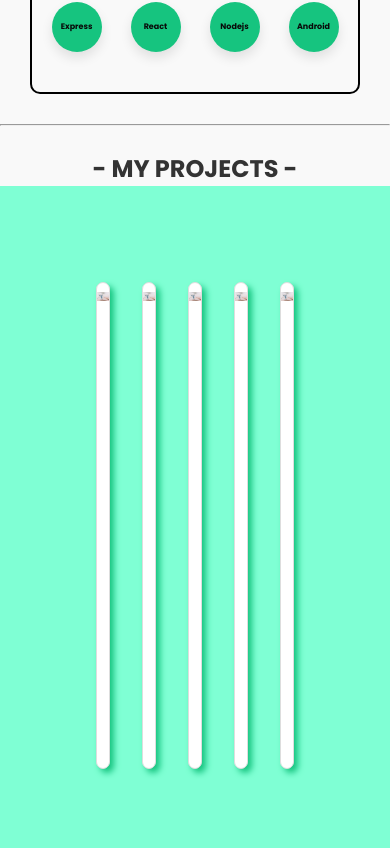
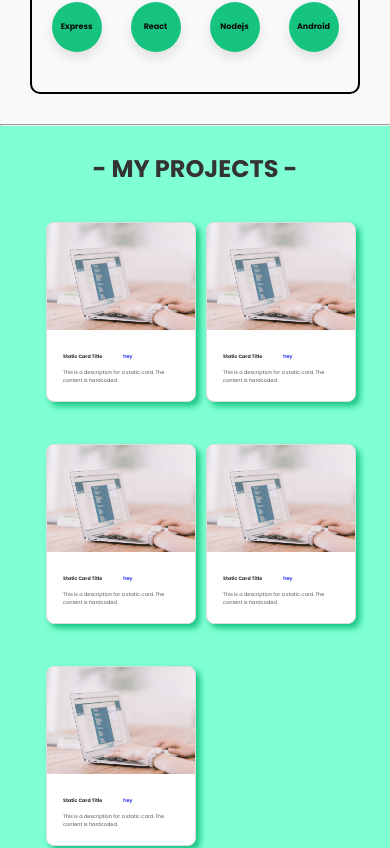
Before and after one commit to anjali012005/ANJALI_RESUME, a React (Create React App) app in the folder frontend/: page / in a window 390 px wide. Shown: the part 939-1787 px from the top of the page. Built offline with nearby package versions, Linux system fonts and the light colour scheme.

Commit message:
added responsiveness

```diff
--- a/frontend/src/Components/Projects/Projects.css
+++ b/frontend/src/Components/Projects/Projects.css
@@ -57,3 +57,350 @@
     font-size: 1rem;
     color: #555;
 }
+
+@media(max-width: 1245px){
+    .projects-card-container {
+        display:grid ;
+        grid-template-columns: repeat(3, 200px);
+        margin-left: -120px;
+        margin-top: -60px;
+    }
+    .projects-container {
+        height: 150vh;
+    }
+
+}
+
+@media(max-width: 991px){
+    .projects-card-container {
+        display:grid ;
+        grid-template-columns: repeat(3, 180px);
+        margin-left: -120px;
+        margin-top: -60px;
+    }
+    .projects-container {
+        height: 150vh;
+    }
+    .project-card {
+        width: 270px;
+        height: 320px;
+    }
+
+    .static-card-title{
+        font-size: 1rem;
+    }
+    .static-card-content a{
+        font-size: 15px;
+    }
+    .static-card-description{
+        font-size: 12px;
+    }
+
+}
+
+@media(max-width: 871px){
+    .projects-card-container {
+        display:grid ;
+        grid-template-columns: repeat(3, 160px);
+        margin-left: -120px;
+        margin-top: -60px;
+    }
+    .projects-container {
+        height: 150vh;
+    }
+    .project-card {
+        width: 250px;
+        height: 300px;
+    }
+
+    .static-card-title{
+        font-size: 1rem;
+    }
+    .static-card-content a{
+        font-size: 15px;
+    }
+    .static-card-description{
+        font-size: 12px;
+    }
+
+}
+
+@media(max-width: 807px){
+    .projects-card-container {
+        display:grid ;
+        grid-template-columns: repeat(3, 160px);
+        margin-left: -70px;
+        margin-top: -60px;
+    }
+    .projects-container {
+        height: 150vh;
+    }
+    .project-card {
+        width: 200px;
+        height: 250px;
+    }
+
+    .static-card-title{
+        font-size: 0.6rem;
+    }
+    .static-card-content a{
+        font-size: 12px;
+    }
+    .static-card-description{
+        font-size: 10px;
+    }
+
+}
+
+@media(max-width: 706px){
+    .projects-card-container {
+        gap:50px;
+    }
+
+}
+
+@media(max-width: 660px){
+    .projects-card-container {
+        margin-left: -80px;
+    }
+
+}
+
+@media(max-width: 646px){
+    .project-card {
+        width: 180px;
+        height: 230px;
+    }
+    .static-card-title{
+        font-size: 0.5rem;
+    }
+    .static-card-content a{
+        font-size: 10px;
+    }
+    .static-card-description{
+        font-size: 8px;
+    }
+
+}
+
+@media(max-width: 633px){
+    .projects-card-container {
+        /* margin-left: -80px; */
+        gap:15px;
+    }
+
+}
+
+@media(max-width: 623px){
+    .projects-card-container {
+        gap:30px;
+        margin-left: -70px;
+    }
+
+}
+@media(max-width: 607px){
+    .projects-card-container {
+        gap:25px;
+        margin-left: -65px;
+    }
+}
+@media(max-width: 603px){
+    .projects-card-container {
+        gap:25px;
+        margin-left: -70px;
+    }
+}
+@media(max-width: 594px){
+    .projects-card-container {
+        gap:25px;
+        margin-left: -80px;
+    }
+}
+@media(max-width: 580px){
+    .projects-card-container {
+        gap:25px;
+        margin-left: -90px;
+    }
+}
+
+@media(max-width: 561px){
+    .projects-card-container {
+        gap:15px;
+        margin-left: -80px;
+    }
+    .project-card {
+        width: 150px;
+        height: 200px;
+    }
+    .static-card-title{
+        font-size: 0.4rem;
+    }
+    .static-card-content a{
+        font-size: 7px;
+        padding-left: 20px;
+    }
+    .static-card-description{
+        font-size: 7px;
+    }
+}
+
+@media(max-width: 526px){
+    .projects-card-container {
+        gap:10px;
+        margin-left: -80px;
+    }
+}
+
+@media(max-width: 518px){
+    .projects-card-container {
+        gap:2px;
+        margin-left: -80px;
+    }
+}
+
+@media(max-width: 500px){
+    .projects-card-container {
+        display:grid ;
+        grid-template-columns: repeat(2, 200px);
+        gap:30px;
+    }
+    .project-card {
+        width: 220px;
+        height: 250px;
+    }
+    .static-card-title{
+        font-size: 0.4rem;
+    }
+    .static-card-content a{
+        font-size: 7px;
+        padding-left: 20px;
+    }
+    .static-card-description{
+        font-size: 7px;
+    }
+    .projects-container {
+        height: 170vh;
+    }
+}
+
+@media(max-width: 481px){
+    .project-card {
+        width: 200px;
+    }
+}
+
+@media(max-width: 462px){
+    .projects-card-container {
+        gap:15px;
+        margin-left: -80px;
+    }
+}
+
+@media(max-width: 443px){
+    .projects-card-container {
+        gap:5px;
+        margin-left: -80px;
+    }
+}
+
+@media(max-width: 429px){
+    .projects-card-container {
+        display:grid ;
+        grid-template-columns: repeat(2, 150px);
+        gap:10px;
+        margin-left: -40px;
+    }
+    .project-card {
+        width: 150px;
+        height: 180px;
+    }
+    .static-card-title{
+        font-size: 0.3rem;
+    }
+    .static-card-content a{
+        font-size: 5px;
+        padding-left: 20px;
+    }
+    .static-card-description{
+        font-size: 5px;
+    }
+    .projects-container {
+        height: 170vh;
+    }
+}
+
+@media(max-width: 411px){
+    .projects-card-container {
+        margin-left: -50px;
+    }
+}
+
+@media(max-width: 382px){
+    .projects-card-container {
+        margin-left: -70px;
+    }
+}
+
+@media(max-width: 360px){
+    .projects-card-container {
+        margin-left: -80px;
+    }
+}
+
+@media(max-width: 340px){
+    .projects-card-container {
+        margin-left: -90px;
+    }
+}
+
+@media(max-width: 320px){
+    .projects-card-container {
+        margin-left: -70px;
+        gap: 0px;
+    }
+    .project-card {
+        width: 120px;
+        height: 150px;
+    }
+    .static-card-title{
+        font-size: 0.4rem;
+        margin-top: -15px;
+    }
+    .static-card-content a{
+        font-size: 7px;
+        padding-left: 10px;
+    }
+    .static-card-description{
+        font-size: 6px;
+        margin-top: -6px;
+    }
+    .projects-container {
+        height: 170vh;
+    }
+}
+
+@media(max-width: 320px){
+    .projects-card-container {
+        margin-left: -70px;
+        gap: 0px;
+    }
+    .project-card {
+        width: 120px;
+        height: 150px;
+    }
+    .static-card-title{
+        font-size: 0.4rem;
+        margin-top: -15px;
+    }
+    .static-card-content a{
+        font-size: 7px;
+        padding-left: 10px;
+    }
+    .static-card-description{
+        font-size: 6px;
+        margin-top: -6px;
+    }
+    .projects-container {
+        height: 170vh;
+    }
+}
--- a/frontend/src/Pages/Home.jsx
+++ b/frontend/src/Pages/Home.jsx
@@ -15,7 +15,6 @@ const Home = () => {
             <Projects />
             {/* <ExperienceSec /> */}
             {/* <Education /> */}
-            <Footer />
         </>
     )
 }
```
